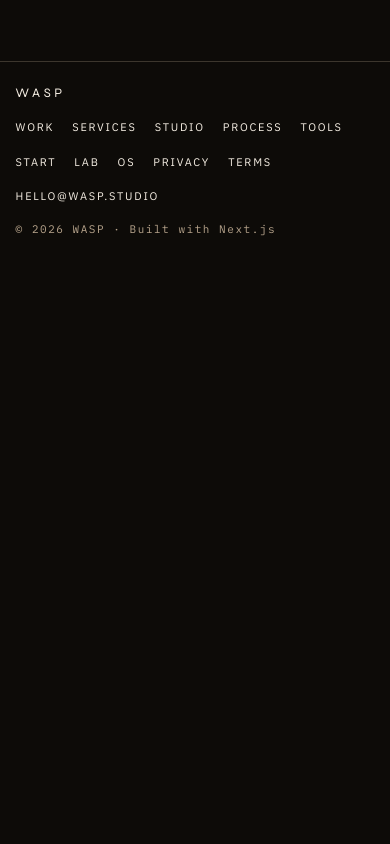
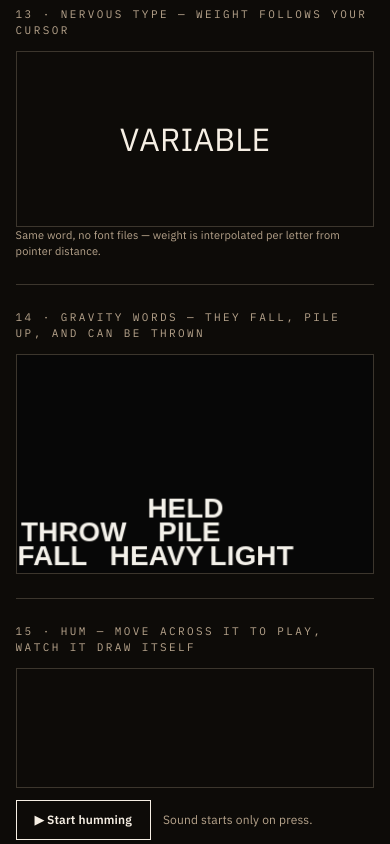
Before and after one commit to ibskhan2025-collab/wasp-worlds, a Next.js app: page /lab in a window 390 px wide. Shown: the part 5960-6804 px from the top of the page. Before the commit the page ends 6231 px from the top, so only its background shows below. Built offline with nearby package versions, Linux system fonts and the light colour scheme; no server answers.

Commit message:
Both labs in main: nervous type, gravity words, hum

```diff
--- a/src/app/lab/page.tsx
+++ b/src/app/lab/page.tsx
@@ -1,6 +1,6 @@
 "use client";
 
-import { useEffect, useRef, useState } from "react";
+import { useEffect, useMemo, useRef, useState } from "react";
 import { loadJson, saveJson, WORKSHOP_KEY } from "@/lib/storage";
 
 type W = {
@@ -138,6 +138,9 @@ export default function LabPage() {
       <Room3D />
       <Radial />
       <Chain />
+      <NervousType />
+      <GravityWords />
+      <Hum />
     </div>
   );
 }
@@ -1042,3 +1045,244 @@ function Chain() {
     </section>
   );
 }
+
+/** Nervous type: letters grow heavier near the pointer, and settle back. */
+function NervousType() {
+  const [p, setP] = useState<{ x: number; y: number } | null>(null);
+  const word = "VARIABLE";
+  return (
+    <section style={{ padding: "24px 0", borderTop: "1px solid var(--line)" }}>
+      <p className="kicker">13 · Nervous type — weight follows your cursor</p>
+      <div
+        style={{ display: "flex", minHeight: 176, alignItems: "center", justifyContent: "center", border: "1px solid var(--line)", marginTop: 12, touchAction: "none", overflow: "hidden" }}
+        onPointerMove={(e) => {
+          const r = e.currentTarget.getBoundingClientRect();
+          setP({ x: e.clientX - r.left, y: e.clientY - r.top });
+        }}
+        onPointerLeave={() => setP(null)}
+        role="img"
+        aria-label="The word VARIABLE growing heavier near the pointer"
+      >
+        {word.split("").map((ch, i) => (
+          <NervousLetter key={i} ch={ch} p={p} />
+        ))}
+      </div>
+      <p style={{ fontSize: 11, color: "var(--muted)" }}>Same word, no font files — weight is interpolated per letter from pointer distance.</p>
+    </section>
+  );
+}
+
+function NervousLetter({ ch, p }: { ch: string; p: { x: number; y: number } | null }) {
+  const ref = useRef<HTMLSpanElement | null>(null);
+  const [w, setW] = useState(400);
+  useEffect(() => {
+    if (!p || !ref.current) {
+      setW(400);
+      return;
+    }
+    const b = ref.current.getBoundingClientRect();
+    const d = Math.hypot(p.x - (b.left + b.width / 2 - ref.current.offsetParent!.getBoundingClientRect().left), p.y - (b.top + b.height / 2 - (ref.current.offsetParent as HTMLElement).getBoundingClientRect().top));
+    const f = Math.max(0, 1 - d / 220);
+    setW(Math.round(400 + f * 500));
+  }, [p]);
+  return (
+    <span ref={ref} aria-hidden style={{ fontSize: "clamp(2rem, 7vw, 4rem)", fontWeight: w, transition: "font-weight 0.12s", lineHeight: 1 }}>
+      {ch}
+    </span>
+  );
+}
+
+/** Gravity words: words fall, pile up, and can be thrown. */
+function GravityWords() {
+  const ref = useRef<HTMLCanvasElement | null>(null);
+  const words = useMemo(() => ["HEAVY", "LIGHT", "FALL", "THROW", "PILE", "HELD"], []);
+  useEffect(() => {
+    const canvas = ref.current;
+    if (!canvas) return;
+    const ctx = canvas.getContext("2d");
+    if (!ctx) return;
+    const reduced = window.matchMedia("(prefers-reduced-motion: reduce)").matches;
+    const W = (canvas.width = canvas.offsetWidth);
+    const H = (canvas.height = 220);
+    type O = { w: string; x: number; y: number; vx: number; vy: number };
+    const r = rng(99);
+    const objs: O[] = words.map((w) => ({ w, x: r() * W, y: r() * -H * 0.5, vx: 0, vy: 0 }));
+    const fg = getComputedStyle(document.body).getPropertyValue("--fg").trim() || "#fff";
+    const bg = getComputedStyle(document.body).getPropertyValue("--bg").trim() || "#000";
+    ctx.font = "800 28px sans-serif";
+    const widthOf = (w: string) => ctx.measureText(w).width;
+    let raf = 0;
+    let grab: { o: O; dx: number; dy: number } | null = null;
+    const pos = (e: PointerEvent) => {
+      const rect = canvas.getBoundingClientRect();
+      return { x: ((e.clientX - rect.left) / rect.width) * W, y: ((e.clientY - rect.top) / rect.height) * H };
+    };
+    const down = (e: PointerEvent) => {
+      const p = pos(e);
+      const hit = [...objs].reverse().find((o) => p.x >= o.x && p.x <= o.x + widthOf(o.w) && p.y - 24 <= o.y && p.y >= o.y);
+      if (hit) grab = { o: hit, dx: p.x - hit.x, dy: p.y - hit.y };
+    };
+    const mv = (e: PointerEvent) => {
+      if (!grab) return;
+      const p = pos(e);
+      grab.o.vx = (p.x - grab.dx - grab.o.x) * 0.4;
+      grab.o.vy = (p.y - grab.dy - grab.o.y) * 0.4;
+      grab.o.x = p.x - grab.dx;
+      grab.o.y = p.y - grab.dy;
+    };
+    const up = () => { grab = null; };
+    const step = () => {
+      for (const o of objs) {
+        if (grab?.o !== o) {
+          o.vy += 0.5;
+          o.vx *= 0.99;
+          o.vy *= 0.99;
+          o.x += o.vx;
+          o.y += o.vy;
+          if (o.y > H - 8) { o.y = H - 8; o.vy *= -0.3; o.vx *= 0.8; }
+          if (o.x < 0) { o.x = 0; o.vx *= -0.5; }
+          if (o.x + widthOf(o.w) > W) { o.x = W - widthOf(o.w); o.vx *= -0.5; }
+        }
+      }
+      // pile: later words rest on earlier ones
+      for (let i = 0; i < objs.length; i++) {
+        for (let j = 0; j < i; j++) {
+          const a = objs[i];
+          const b = objs[j];
+          if (a.x < b.x + widthOf(b.w) && a.x + widthOf(a.w) > b.x && Math.abs(a.y - b.y) < 24 && a.vy > 0) {
+            a.y = b.y - 24;
+            a.vy = 0;
+          }
+        }
+      }
+    };
+    const paint = () => {
+      ctx.fillStyle = bg;
+      ctx.fillRect(0, 0, W, H);
+      ctx.fillStyle = fg;
+      ctx.font = "800 28px sans-serif";
+      for (const o of objs) ctx.fillText(o.w, o.x, o.y);
+    };
+    if (reduced) {
+      for (let i = 0; i < 300; i++) step();
+      paint();
+      return;
+    }
+    canvas.addEventListener("pointerdown", down);
+    canvas.addEventListener("pointermove", mv);
+    window.addEventListener("pointerup", up);
+    const loop = () => {
+      step();
+      paint();
+      raf = requestAnimationFrame(loop);
+    };
+    raf = requestAnimationFrame(loop);
+    return () => {
+      cancelAnimationFrame(raf);
+      canvas.removeEventListener("pointerdown", down);
+      canvas.removeEventListener("pointermove", mv);
+      window.removeEventListener("pointerup", up);
+    };
+  }, [words]);
+  return (
+    <section style={{ padding: "24px 0", borderTop: "1px solid var(--line)" }}>
+      <p className="kicker">14 · Gravity words — they fall, pile up, and can be thrown</p>
+      <canvas ref={ref} style={{ width: "100%", height: 220, display: "block", border: "1px solid var(--line)", marginTop: 12, touchAction: "none", cursor: "grab" }} aria-label="Words falling under gravity; drag to throw them" />
+    </section>
+  );
+}
+
+/** Hum: an oscillator you play with your cursor, drawn as it sounds. */
+function Hum() {
+  const ref = useRef<HTMLCanvasElement | null>(null);
+  const ac = useRef<{ ctx: AudioContext; o: OscillatorNode; g: GainNode; an: AnalyserNode } | null>(null);
+  const [on, setOn] = useState(false);
+  const [freq, setFreq] = useState(220);
+  const freqRef = useRef(freq);
+  useEffect(() => {
+    freqRef.current = freq;
+  }, [freq]);
+  useEffect(() => {
+    if (!on) return;
+    const canvas = ref.current;
+    if (!canvas) return;
+    const ctx = canvas.getContext("2d");
+    if (!ctx || !ac.current) return;
+    const an = ac.current.an;
+    const b = new Uint8Array(an.frequencyBinCount);
+    let raf = 0;
+    const fg = getComputedStyle(document.body).getPropertyValue("--fg").trim() || "#fff";
+    const draw = () => {
+      an.getByteFrequencyData(b);
+      ctx.fillStyle = "#000";
+      ctx.fillRect(0, 0, canvas.width, canvas.height);
+      ctx.fillStyle = fg;
+      const n = 48;
+      for (let i = 0; i < n; i++) {
+        const v = b[Math.floor((i / n) * b.length)] / 255;
+        const h = v * canvas.height;
+        ctx.fillRect(i * (canvas.width / n), canvas.height - h, canvas.width / n - 2, h);
+      }
+      raf = requestAnimationFrame(draw);
+    };
+    draw();
+    return () => cancelAnimationFrame(raf);
+  }, [on]);
+  useEffect(() => () => {
+    ac.current?.o.stop();
+    ac.current?.ctx.close().catch(() => {});
+  }, []);
+  async function toggle() {
+    if (on) {
+      ac.current?.o.stop();
+      try { await ac.current?.ctx.close(); } catch { /* already closed */ }
+      ac.current = null;
+      setOn(false);
+      setFreq(220);
+      return;
+    }
+    const Ctx = window.AudioContext;
+    if (!Ctx) return;
+    const ctx = new Ctx();
+    const o = ctx.createOscillator();
+    const g = ctx.createGain();
+    const an = ctx.createAnalyser();
+    o.type = "sine";
+    o.frequency.value = freqRef.current;
+    g.gain.value = 0.15;
+    an.fftSize = 256;
+    o.connect(g);
+    g.connect(an);
+    an.connect(ctx.destination);
+    o.start();
+    ac.current = { ctx, o, g, an };
+    setOn(true);
+  }
+  function play(e: React.PointerEvent) {
+    if (!on || !ac.current || !ref.current) return;
+    const r = ref.current.getBoundingClientRect();
+    const f = 80 + ((e.clientX - r.left) / r.width) * 600;
+    ac.current.o.frequency.value = f;
+    setFreq(Math.round(f));
+  }
+  return (
+    <section style={{ padding: "24px 0", borderTop: "1px solid var(--line)" }}>
+      <p className="kicker">15 · Hum — move across it to play, watch it draw itself</p>
+      <canvas
+        ref={ref}
+        width={400}
+        height={120}
+        style={{ width: "100%", height: 120, display: "block", border: "1px solid var(--line)", marginTop: 12, touchAction: "none" }}
+        role="img"
+        aria-label={on ? "Live spectrum of the hummed note" : "Silent spectrum. Start humming to play."}
+        onPointerMove={play}
+      />
+      <div style={{ display: "flex", gap: 12, marginTop: 12, alignItems: "center" }}>
+        <button type="button" onClick={toggle} style={{ border: "1px solid var(--fg)", background: on ? "var(--fg)" : "transparent", color: on ? "var(--bg)" : "var(--fg)", padding: "10px 18px", fontSize: 12, fontWeight: 700 }}>
+          {on ? "■ Stop humming" : "▶ Start humming"}
+        </button>
+        <span style={{ fontSize: 12, color: "var(--muted)" }}>{on ? `${freq}Hz — move horizontally to bend it` : "Sound starts only on press."}</span>
+      </div>
+    </section>
+  );
+}
```
